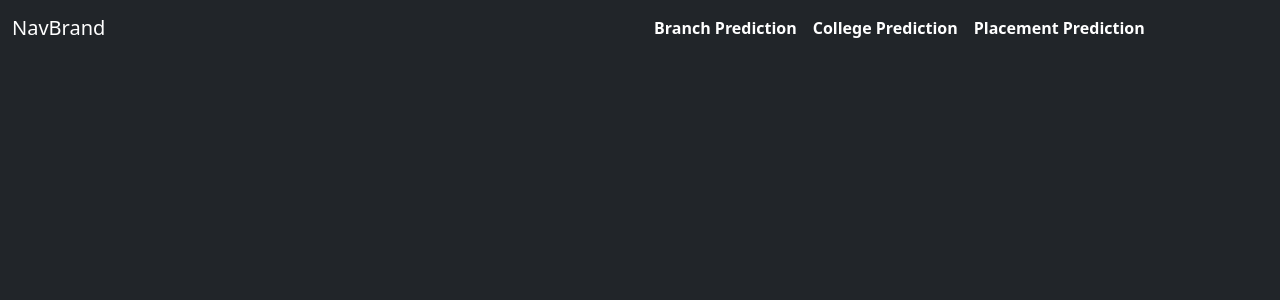
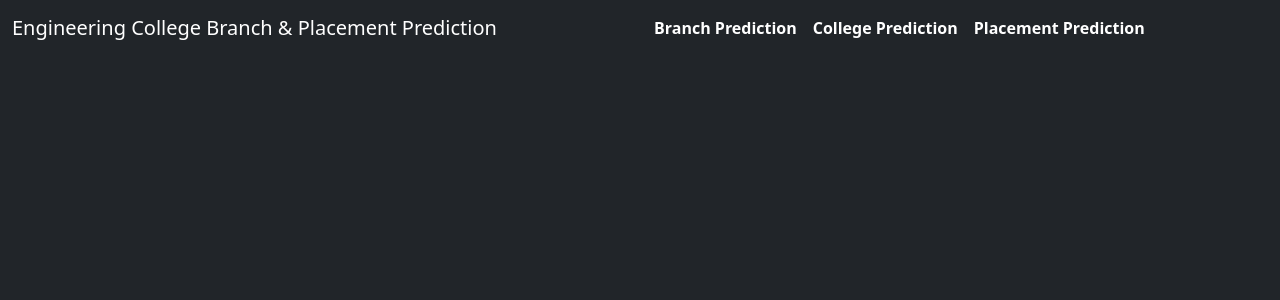
Before and after one commit to alvynabranches/sbresearchproject, a Django app: page / in a window 1280 px wide. Shown: the top 300 px of the page. Run offline with Django 3.2, Linux system fonts and the light colour scheme; some libraries are stand-ins or nearby versions.

Commit message:
Updated templates

```diff
--- a/templates/research/branch_prediction.html
+++ b/templates/research/branch_prediction.html
@@ -44,7 +44,7 @@
     <div class="container">
         <nav class="navbar navbar-expand-lg navbar-dark bg-dark fixed-top">
             <div class="container-fluid">
-                <a href="/" class="navbar-brand">NavBrand</a>
+                <a href="/" class="navbar-brand">College Branch & Placement Prediction</a>
             </div>
             <div class="collapse navbar-collapse" id="navbarText">
                 <ul class="navbar-nav me-auto mb-2 mb-lg-0">
--- a/templates/research/branch_prediction_result.html
+++ b/templates/research/branch_prediction_result.html
@@ -44,7 +44,7 @@
     <div class="container">
         <nav class="navbar navbar-expand-lg navbar-dark bg-dark fixed-top">
             <div class="container-fluid">
-                <a href="/" class="navbar-brand">NavBrand</a>
+                <a href="/" class="navbar-brand">College Branch & Placement Prediction</a>
             </div>
             <div class="collapse navbar-collapse" id="navbarText">
                 <ul class="navbar-nav me-auto mb-2 mb-lg-0">
--- a/templates/research/college_prediction.html
+++ b/templates/research/college_prediction.html
@@ -44,7 +44,7 @@
     <div class="container">
         <nav class="navbar navbar-expand-lg navbar-dark bg-dark fixed-top">
             <div class="container-fluid">
-                <a href="/" class="navbar-brand">NavBrand</a>
+                <a href="/" class="navbar-brand">College Branch & Placement Prediction</a>
             </div>
             <div class="collapse navbar-collapse" id="navbarText">
                 <ul class="navbar-nav me-auto mb-2 mb-lg-0">
--- a/templates/research/index.html
+++ b/templates/research/index.html
@@ -56,7 +56,7 @@
     <div class="container">
         <nav class="navbar navbar-expand-lg navbar-dark bg-dark fixed-top">
             <div class="container-fluid">
-                <a href="/" class="navbar-brand">NavBrand</a>
+                <a href="/" class="navbar-brand" data-toggle="tooltip" data-bs-tooltip="" data-placement="bottom" title="Complete Guide for Engineering Aspirants Students for their Branch and College Selection and Placement Prediction in the early stage.">Engineering College Branch & Placement Prediction</a>
             </div>
             <div class="collapse navbar-collapse" id="navbarText">
                 <ul class="navbar-nav me-auto mb-2 mb-lg-0">
@@ -74,5 +74,9 @@
             <li class="nav-item"><a class="nav-link" style="color:#ffffff;font-weight:bold;" href="/placement_prediction">Placement Prediction</a></li>
         </ul>
     </div>
+    <!-- <div class="container" class="text-white" style="margin-top: 100px;">
+        Complete Guide for Engineering Aspirants Students for their Branch and College Selection and Placement Prediction in the early stage.
+    </div> -->
+    <marquee class="fixed-bottom bg-dark footer" style="margin-top: 100px;" behavior="" direction="">Complete Guide for Engineering Aspirants Students for their Branch and College Selection and Placement Prediction in the early stage.</marquee>
 </body>
 </html>
--- a/templates/research/placement_prediction.html
+++ b/templates/research/placement_prediction.html
@@ -44,7 +44,7 @@
     <div class="container">
         <nav class="navbar navbar-expand-lg navbar-dark bg-dark fixed-top">
             <div class="container-fluid">
-                <a href="/" class="navbar-brand">NavBrand</a>
+                <a href="/" class="navbar-brand">College Branch & Placement Prediction</a>
             </div>
             <div class="collapse navbar-collapse" id="navbarText">
                 <ul class="navbar-nav me-auto mb-2 mb-lg-0">
```
